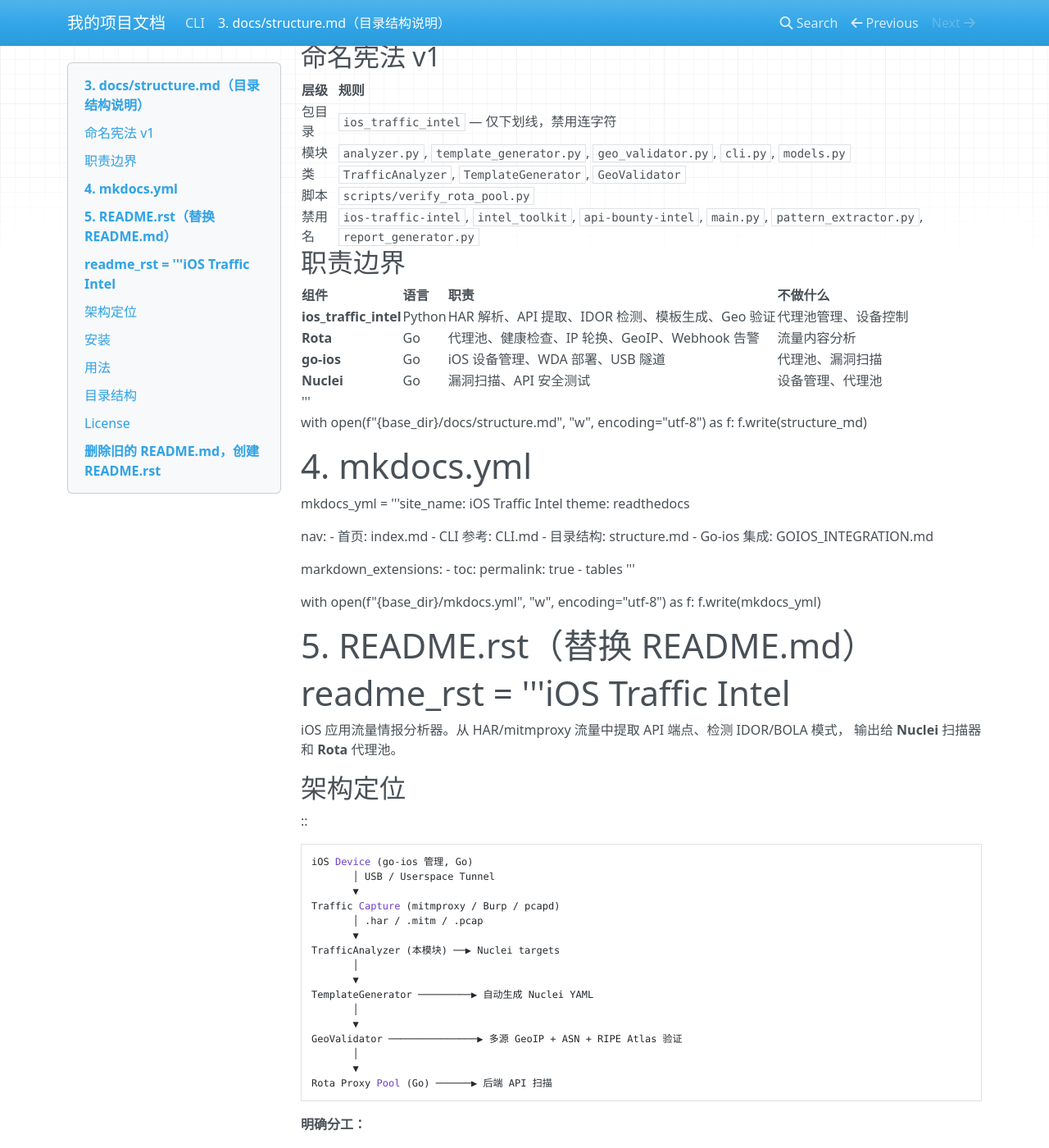
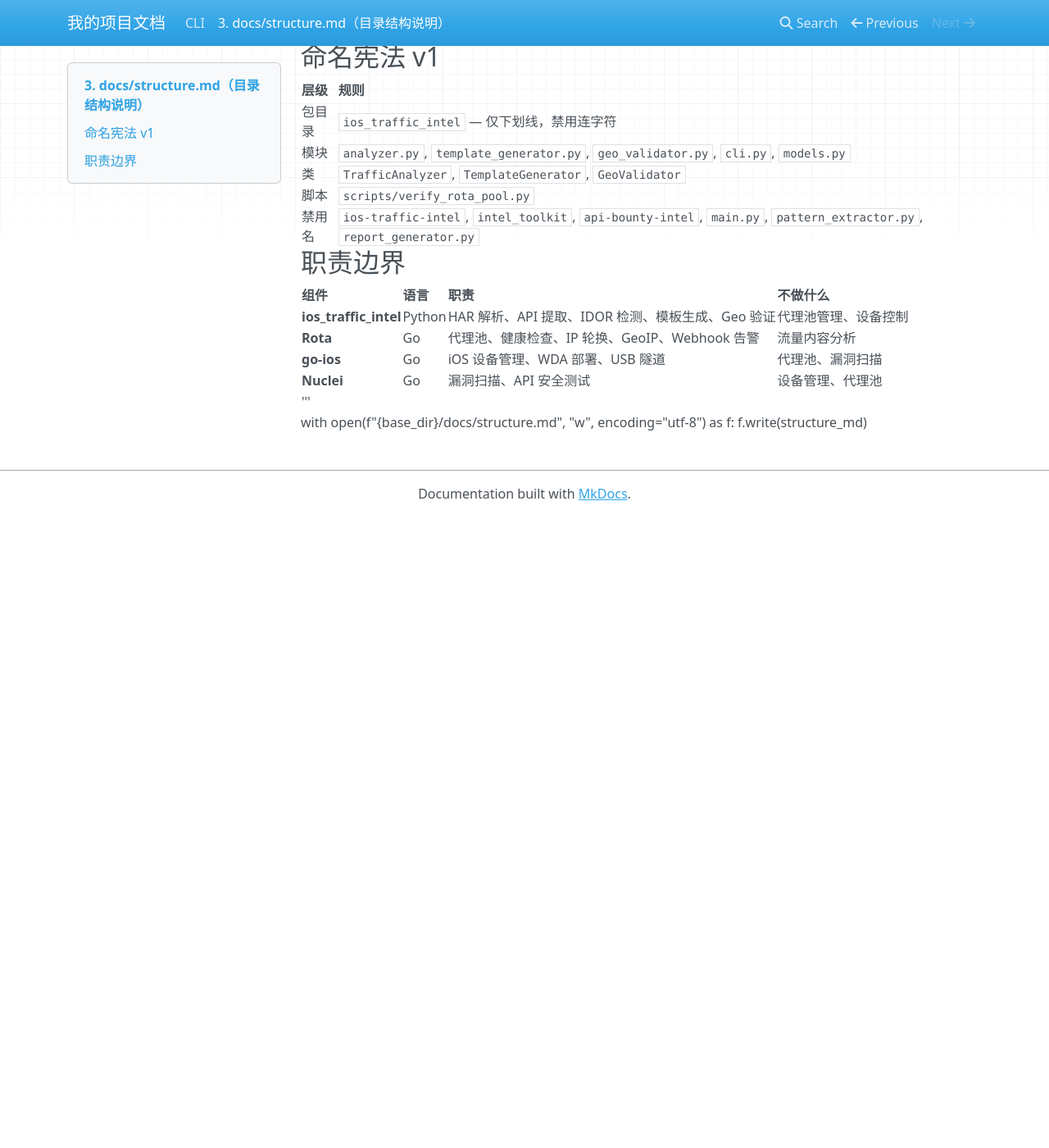
Before and after one commit to sssppp-cooled/-, an MkDocs documentation site: the page built from docs/structure.md, in a window 1280 px wide and 1400 px high, scrolled down 724 px. Shown: the whole window at 82% size. Built offline with MkDocs 1.6.1, drawn with Linux system fonts in a browser that asks for light colours; nearby versions of some CDN libraries; after the commit the page ends 1354 px from its top, so only the background shows below that; some of the changed text lies outside the part shown.

Commit message:
Update documentation and replace README.md with README.rst
Removed old README.md and created README.rst. Updated documentation structure.

```diff
--- a/docs/structure.md
+++ b/docs/structure.md
@@ -57,129 +57,3 @@
 
 with open(f"{base_dir}/docs/structure.md", "w", encoding="utf-8") as f:
     f.write(structure_md)
-
-# 4. mkdocs.yml
-mkdocs_yml = '''site_name: iOS Traffic Intel
-theme: readthedocs
-
-nav:
-  - 首页: index.md
-  - CLI 参考: CLI.md
-  - 目录结构: structure.md
-  - Go-ios 集成: GOIOS_INTEGRATION.md
-
-markdown_extensions:
-  - toc:
-      permalink: true
-  - tables
-'''
-
-with open(f"{base_dir}/mkdocs.yml", "w", encoding="utf-8") as f:
-    f.write(mkdocs_yml)
-
-# 5. README.rst（替换 README.md）
-readme_rst = '''iOS Traffic Intel
-===============
-
-iOS 应用流量情报分析器。从 HAR/mitmproxy 流量中提取 API 端点、检测 IDOR/BOLA 模式，
-输出给 **Nuclei** 扫描器和 **Rota** 代理池。
-
-架构定位
---------
-
-::
-
-    iOS Device (go-ios 管理, Go)
-           │ USB / Userspace Tunnel
-           ▼
-    Traffic Capture (mitmproxy / Burp / pcapd)
-           │ .har / .mitm / .pcap
-           ▼
-    TrafficAnalyzer (本模块) ──▶ Nuclei targets
-           │
-           ▼
-    TemplateGenerator ─────────▶ 自动生成 Nuclei YAML
-           │
-           ▼
-    GeoValidator ───────────────▶ 多源 GeoIP + ASN + RIPE Atlas 验证
-           │
-           ▼
-    Rota Proxy Pool (Go) ──────▶ 后端 API 扫描
-
-**明确分工：**
-
-=================== ====== =========================== ===================
-组件                 语言   职责                        不做什么
-=================== ====== =========================== ===================
-ios_traffic_intel    Python HAR 解析、API 提取、IDOR   代理池管理、设备控制
-Rota                 Go     代理池、健康检查、IP 轮换    流量内容分析
-go-ios               Go     iOS 设备管理、WDA 部署       代理池、漏洞扫描
-Nuclei               Go     漏洞扫描、API 安全测试       设备管理、代理池
-=================== ====== =========================== ===================
-
-安装
-----
-
-.. code-block:: bash
-
-    git clone https://github.com/sssppp-cooled/-/git
-    cd ios-traffic-intel
-    git submodule update --init --recursive
-    pip install -e .
-
-用法
-----
-
-解析 HAR
-~~~~~~~~
-
-.. code-block:: bash
-
-    ios-traffic parse traffic.har --filter idor --export-json --output-dir ./out
-
-输出：
-
-- ``./out/nuclei_targets.txt`` — Nuclei 扫描目标
-- ``./out/nuclei_idor_targets.txt`` — 仅 IDOR 高危
-- ``./out/rota_source_ips.txt`` — 源 IP 情报
-- ``./out/traffic_report.json`` — 完整 JSON 报告
-
-验证 Rota 代理池
-~~~~~~~~~~~~~~~~
-
-.. code-block:: bash
-
-    python scripts/verify_rota_pool.py \\
-        --pool-id 1 \\
-        --rota-url http://rota-server:80 \\
-        --token $ROTA_JWT \\
-        --filter-v4 \\
-        --min-confidence 80 \\
-        --write-tags
-
-写回 Rota 的标签：
-
-- ``us_residential=true/false``
-- ``confidence=85.5``
-- ``ipv6=false``
-- ``checked_at=1722825600``
-
-目录结构
---------
-
-见 ``docs/structure.md``
-
-License
--------
-
-MIT
-'''
-
-# 删除旧的 README.md，创建 README.rst
-if os.path.exists(f"{base_dir}/README.md"):
-    os.remove(f"{base_dir}/README.md")
-with open(f"{base_dir}/README.rst", "w", encoding="utf-8") as f:
-    f.write(readme_rst)
-
-print("docs/CLI.md, docs/structure.md, mkdocs.yml, README.rst 创建完成")
-print("README.md 已删除")
```
